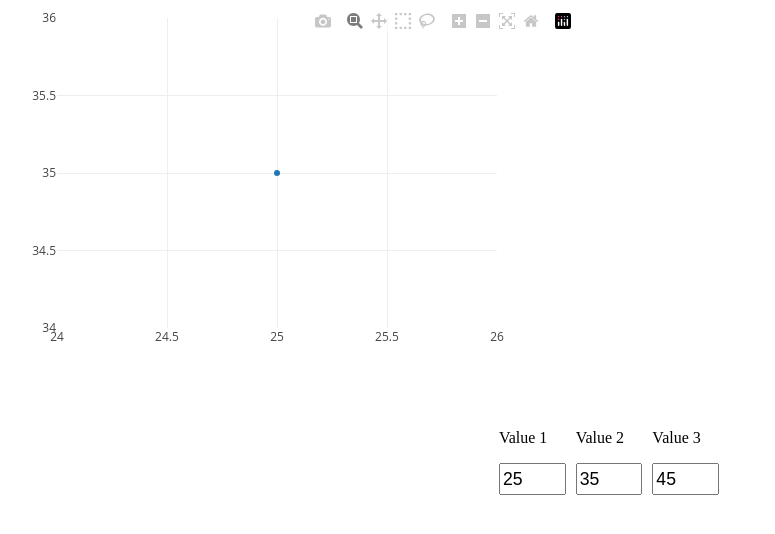
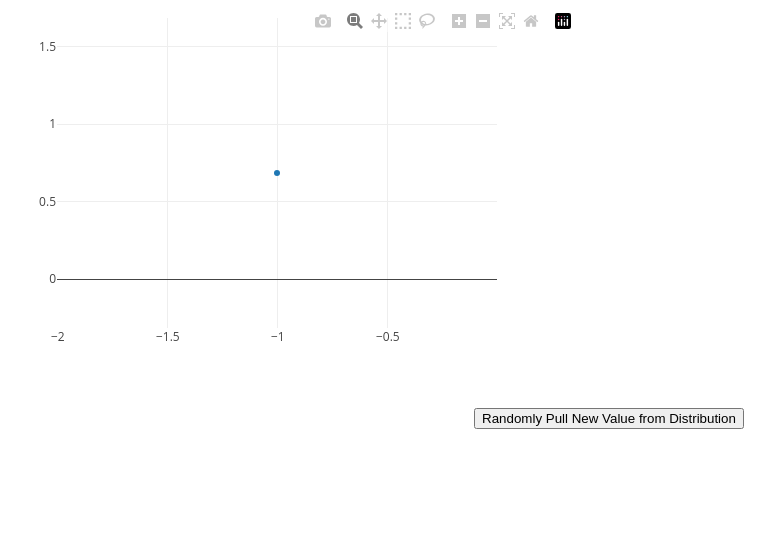
Before and after one commit to tkbdsi/javascript-plotly-playground, a plain HTML site: page index.html in a window 1280 px wide. Shown: the whole page, without its empty margins (31-806 px from the left). Drawn offline with nearby package versions, Linux system fonts and the light colour scheme.

Commit message:
feat: :sparkles: a PseudoNormalDistribution based on BoxMueller

```diff
--- a/index.html
+++ b/index.html
@@ -11,22 +11,56 @@
 
   <div id="plotlyPlot" style="width:600px;height:400px;text-align:left;"></div>
 
-  <div style="display: flex; flex-direction: row; justify-content: center">
-    <span style="display: flex; flex-direction: column; margin: 5px"><p>Value 1 </p><input type="number" style="line-height: 1.5; font-size: 1.1rem; width: 6ch" value="25" id="val1" /></span>
-    <span style="display: flex; flex-direction: column; margin: 5px"><p>Value 2 </p><input type="number" style="line-height: 1.5; font-size: 1.1rem; width: 6ch" value="35" id="val2" /></span>
-    <span style="display: flex; flex-direction: column; margin: 5px"><p>Value 3 </p><input type="number" style="line-height: 1.5; font-size: 1.1rem; width: 6ch" value="45" id="val3" /></span>
+  <div style="display: flex; flex-direction: column; align-items: center">
+
+    <!-- <div style="display: flex; flex-direction: row; justify-content: center">
+        <span style="display: flex; flex-direction: column; margin: 5px"><p>Value 1 </p><input type="number" style="line-height: 1.5; font-size: 1.1rem; width: 6ch" value="25" id="val1" /></span>
+        <span style="display: flex; flex-direction: column; margin: 5px"><p>Value 2 </p><input type="number" style="line-height: 1.5; font-size: 1.1rem; width: 6ch" value="35" id="val2" /></span>
+        <span style="display: flex; flex-direction: column; margin: 5px"><p>Value 3 </p><input type="number" style="line-height: 1.5; font-size: 1.1rem; width: 6ch" value="45" id="val3" /></span>
+    </div> -->
+
+    <div>
+      <button id="btnRandomlyAddValues">Randomly Pull New Value from Distribution</button>
+    </div>
+
   </div>
+
 
 </body>
 
 <script>
   const plotlyPlot = document.getElementById('plotlyPlot');
-  const val1 = document.getElementById('val1');
-  const val2 = document.getElementById('val2');
-  const val3 = document.getElementById('val3');
+  // const val1 = document.getElementById('val1');
+  // const val2 = document.getElementById('val2');
+  // const val3 = document.getElementById('val3');
+  const btnRandomlyAddValues = document.getElementById('btnRandomlyAddValues');
 
-  let x = [val1.value];
-  let y = [val2.value];
+  class PseudoNormalDistribution {
+    constructor(mu = 0.0, sigma = 1.0) {
+      this.mu = mu;
+      this.sigma = sigma;
+    }
+
+    generateBoxMullerPairs() {
+      let u = 0.0;
+      let v = 0.0;
+      while( u === 0.0) u = Math.random();
+      while( v === 0.0) v = Math.random();
+      const mag = this.sigma * Math.sqrt( -2.0 * Math.log(u));
+      const z0 = mag * Math.cos(2.0*Math.PI * v) + this.mu;
+      const z1 = mag * Math.sin(2.0*Math.PI * v) + this.mu;
+      console.log(z0, z1)
+      return [z0, z1];
+    }
+  }
+
+  const PseudoGaussian = new PseudoNormalDistribution();
+
+  let [rng1, rng2] = PseudoGaussian.generateBoxMullerPairs();
+  let x = [rng1]
+  let y = [rng2];
+
+  console.log(x, y)
 
   document.addEventListener('DOMContentLoaded', () => {
 
@@ -35,20 +69,35 @@
 	      y: y }], {
 	      margin: { t: 10 } } );
 
-    val1.addEventListener('change', () => {
-      let x = [val1.value];
+    btnRandomlyAddValues.addEventListener('click', () => {
+      [rng1, rng2] = PseudoGaussian.generateBoxMullerPairs();
+      x = [...x, rng1];
+      y = [...y, rng2];
+
+      console.log(x, y)
+
       Plotly.newPlot( plotlyPlot, [{
 	      x: x,
 	      y: y }], {
 	      margin: { t: 10 } } );
     })
-    val2.addEventListener('change', () => {
-      let y = [val2.value];
-      Plotly.newPlot( plotlyPlot, [{
-	      x: x,
-	      y: y }], {
-	      margin: { t: 10 } } );
-    })
+
+
+    // val1.addEventListener('change', () => {
+    //   let x = [...x, val1.value];
+    //   Plotly.newPlot( plotlyPlot, [{
+	  //     x: x,
+	  //     y: y }], {
+	  //     margin: { t: 10 } } );
+    // })
+
+    // val2.addEventListener('change', () => {
+    //   let y = [val2.value];
+    //   Plotly.newPlot( plotlyPlot, [{
+	  //     x: x,
+	  //     y: y }], {
+	  //     margin: { t: 10 } } );
+    // })
   })
 
 </script>
```
